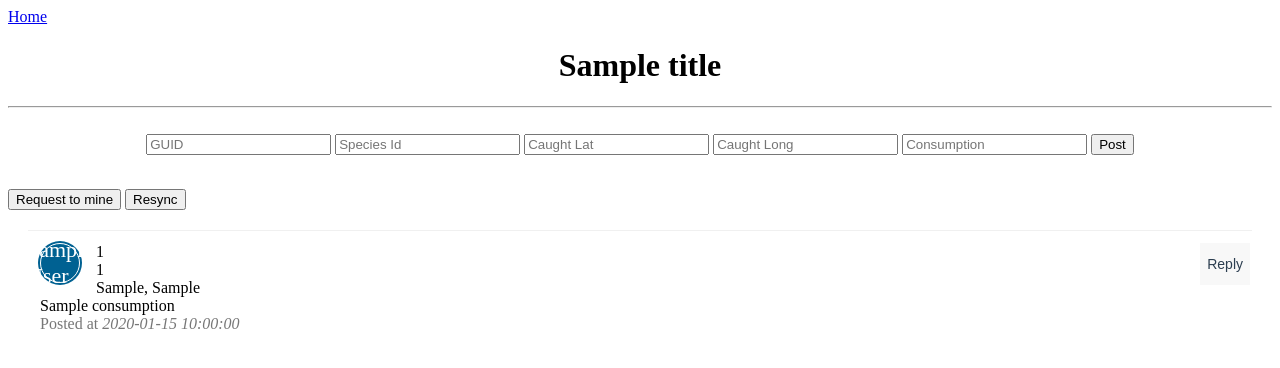
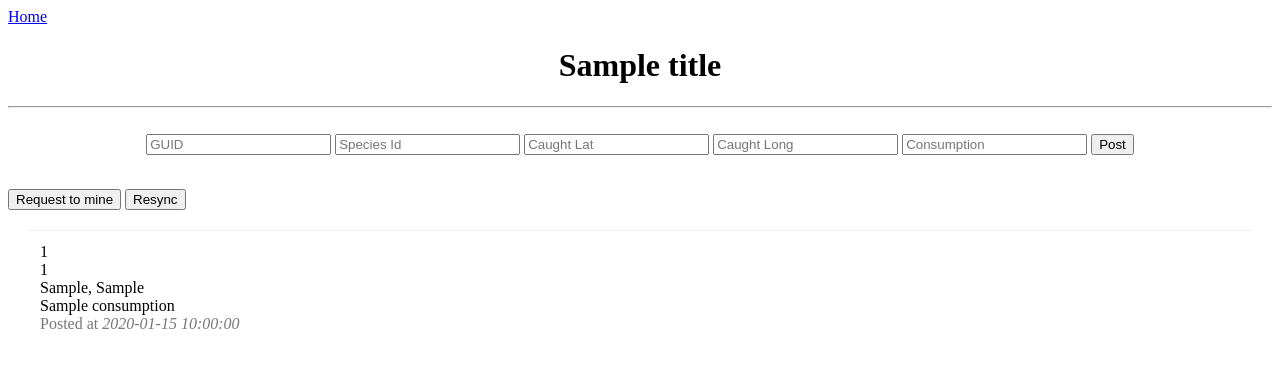
Before and after one commit to McLemoreT/Blockchain-Tang-FishChain, a Flask app: template app/templates/index.html in a window 1280 px wide. Shown: the top 368 px of the page. Run offline with Flask 2, Linux system fonts and the light colour scheme; the template is opened without the code that fills it: most values are stand-ins (such as "Sample title", 1, 10 or a date in 2020).

```diff
--- a/app/templates/index.html
+++ b/app/templates/index.html
@@ -25,8 +25,6 @@
     {% for post in posts %}
     <div class="post_box">
 	   <div class="post_box-header">
-	      <div class="post_box-options"><button class="option-btn">Reply</button></div>
-	      <div style="background: rgb(0, 97, 146) none repeat scroll 0% 0%; box-shadow: rgb(0, 97, 146) 0px 0px 0px 2px;" class="post_box-avatar">{{post.author[0]}}</div>
 	      <div class="name-header">{{post.guid}}</div>
 	      <div class="name-header">{{post.speciesId}}</div>
 	      <div class="name-header">{{post.caughtLat}}, {{post.caughtLong}}</div>
```
